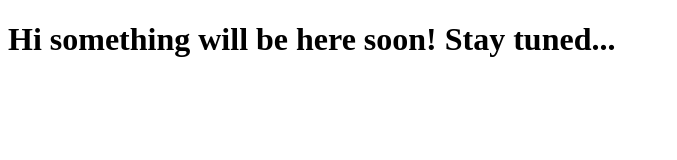
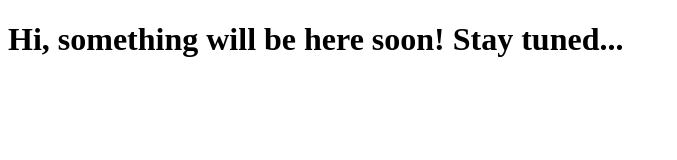
Before and after one commit to robinsharma/robinsharma, a website: page index.html in a window 1280 px wide. Shown: the whole page, without its empty margins (0-677 px from the left). Drawn offline with Linux system fonts and the light colour scheme.

Commit message:
Update web.js

```diff
--- a/index.html
+++ b/index.html
@@ -7,6 +7,6 @@
   </head>
 
   <body>
-    <h1>Hi something will be here soon! Stay tuned...</h1>
+    <h1>Hi, something will be here soon! Stay tuned...</h1>
   </body>
 </html>
```
